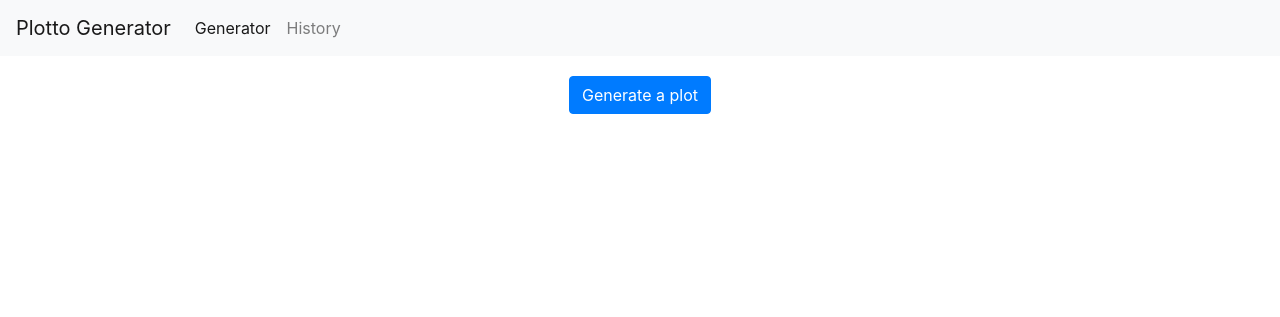
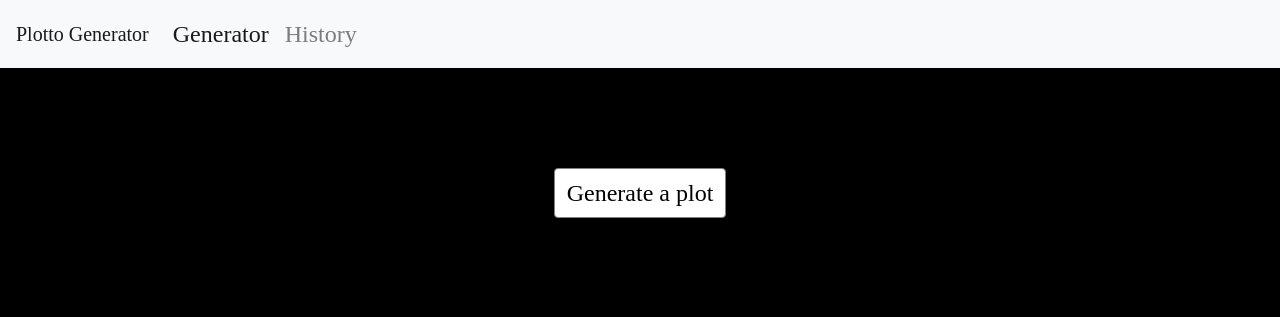
Before and after one commit to phamlauren/Plotto_Generator, a Flask app: page /home in a window 1280 px wide. Shown: the top 317 px of the page. Run offline with Flask 2, Linux system fonts and the light colour scheme; some libraries are stand-ins or nearby versions.

Commit message:
Fixed template inheritance with {% block head %}, cosmetic changes (inverted colors - black background and white text)

```diff
--- a/templates/home.html
+++ b/templates/home.html
@@ -1,28 +1,41 @@
 <!DOCTYPE html>
 <html>
 <head>
-	<link rel="stylesheet" href="https://stackpath.bootstrapcdn.com/bootstrap/4.2.1/css/bootstrap.min.css" crossorigin="anonymous">
+	{% extends "navbar.html" %}
+	{% block head %}
 	<link rel="stylesheet" href="{{ url_for('static', filename = 'fade-in.css') }}">
-  	<script src="http://code.jquery.com/jquery-3.3.1.min.js"></script>
-	<script src="https://code.jquery.com/ui/1.12.0/jquery-ui.min.js"></script>
-	<link rel="stylesheet" href="http://code.jquery.com/ui/1.12.1/themes/base/jquery-ui.css">
   	<script type="text/javascript" src="{{ url_for('static', filename = 'home.js') }}"></script>
 
   	 <style>
   	 	body{
-  	 		text-align: center;
+  	 		color: white;
+  	 		background-color: black;
+  	 		font-family: Baskerville;
   	 		font-size: 24px;
   	 	}
 
 		#generate-btn {
-			margin: 20px auto;
+			margin: 100px auto;
 			display: block;
+  	 		background-color: white;
+  	 		color: black;
+  	 		border: 1px solid gray;
+  	 		font-size: 24px;
 		}
 
-  	 	#A, #B, #C {
-  	 		font-size: 28px;
-  	 		text-align: left;
-  	 		display: block;
+  	 	#generate-btn:hover {
+  	 		background-color: gray;
+  	 		border: 1px solid gray;
+  	 	}
+
+  	 	#generate-btn:active {
+  	 		background-color: white;
+  	 		color: black;
+  	 		border: 1px solid gray;
+  	 	}
+
+  	 	#clauses-container {
+  	 		margin-left: 100px;
   	 	}
 
   	 	.hide-item {
@@ -37,10 +50,11 @@
   	 	var Clauses_C = {{Clauses_C|tojson}}
   	 </script>
 
+  	 {% endblock %}
+
 </head>
 
 <body>
-	{% extends "navbar.html" %}
 	{% block content %}
 	<button class="btn btn-primary" id="generate-btn">Generate a plot</button>
 	<div id="clauses-container">
--- a/templates/navbar.html
+++ b/templates/navbar.html
@@ -7,11 +7,14 @@
 	<link rel="stylesheet" href="http://code.jquery.com/ui/1.12.1/themes/base/jquery-ui.css">
 	<script src="https://maxcdn.bootstrapcdn.com/bootstrap/3.4.1/js/bootstrap.min.js"> </script>
 
-    <style>
-    	html {
-    		font-family: "Helvetica Neue", Helvetica, Arial, sans-serif;
-    	}
-    </style>
+	<style>
+		html{
+			font-family: Baskerville;
+		}
+	</style>
+
+	{% block head %}
+	{% endblock %}
 
 </head>
 
```
